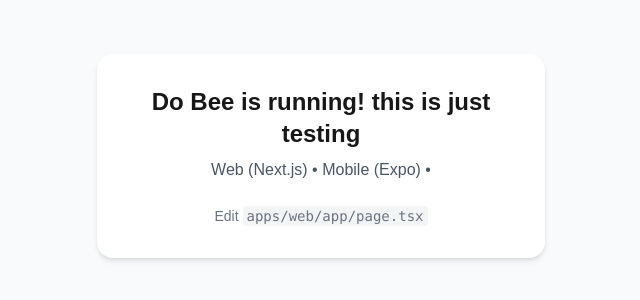
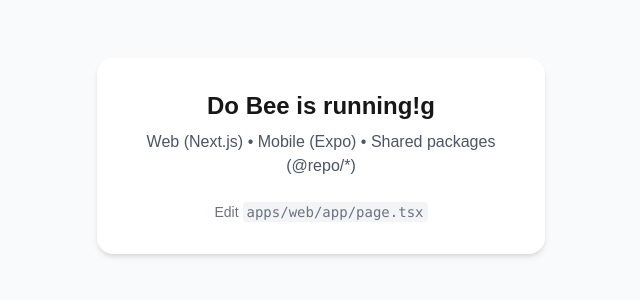
Before and after one commit to Byte-Sized-Baddies/Capstone_Project, a Next.js app in the folder apps/web/: page / in a window 1280 px wide. Shown: the part 244-544 px from the top of the page, without its empty margins (319-959 px from the left). Built offline with nearby package versions, Linux system fonts and the light colour scheme.

Commit message:
Fix typo in heading and update description text
Corrected a typo in the heading and updated the description text.

```diff
--- a/apps/web/src/app/page.tsx
+++ b/apps/web/src/app/page.tsx
@@ -4,9 +4,9 @@
   return (
     <main className="min-h-screen grid place-items-center bg-gray-50">
       <div className="rounded-2xl bg-white shadow-md p-8 text-center max-w-md">
-        <h1 className="text-2xl font-semibold">Do Bee is running! this is just testing</h1>
+        <h1 className="text-2xl font-semibold">Do Bee is running!g</h1>
         <p className="text-gray-600 mt-2">
-          Web (Next.js) • Mobile (Expo) •
+          Web (Next.js) • Mobile (Expo) • Shared packages (@repo/*)
         </p>
 
         <div className="mt-6 text-sm text-gray-500">
```
